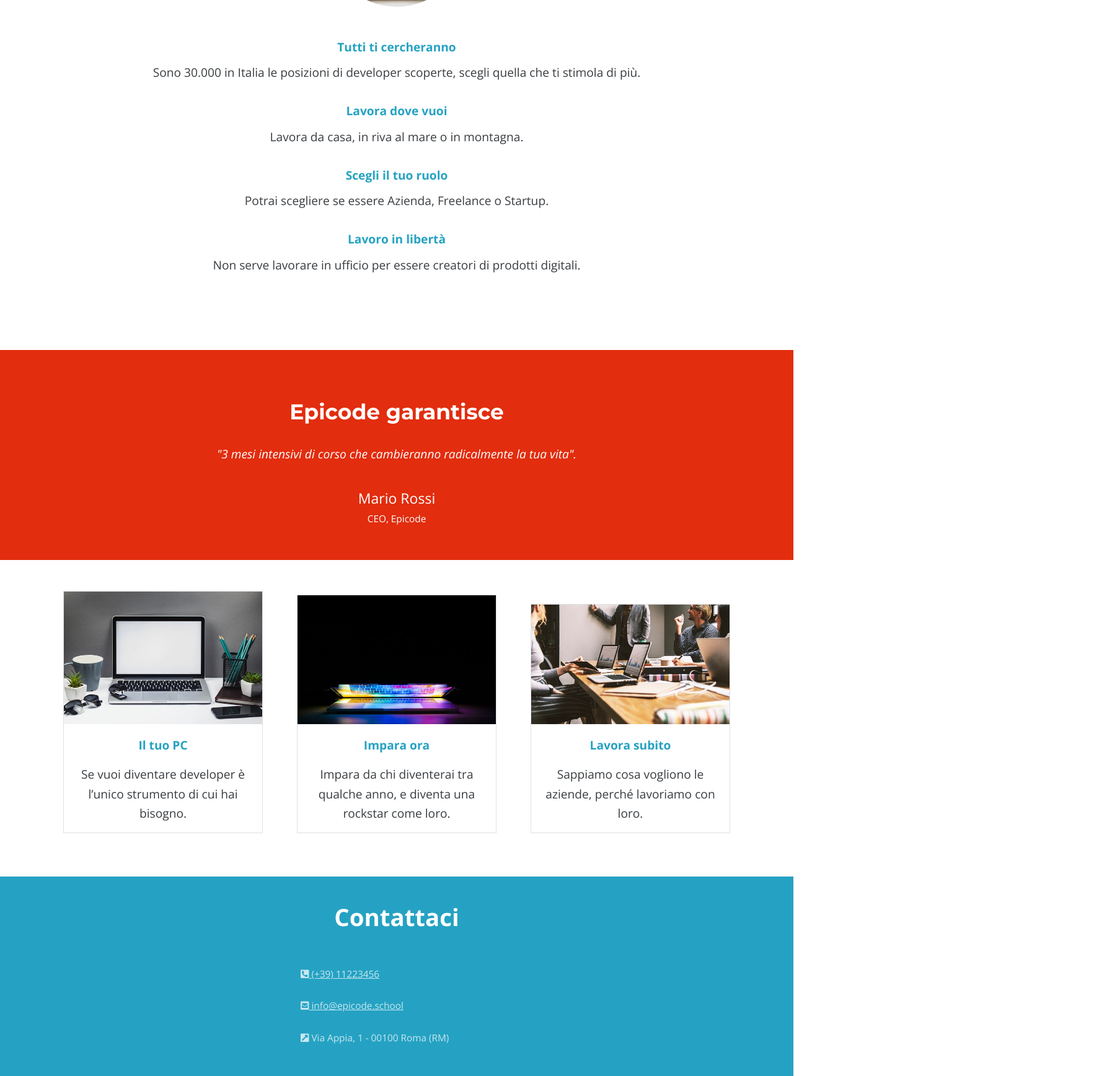
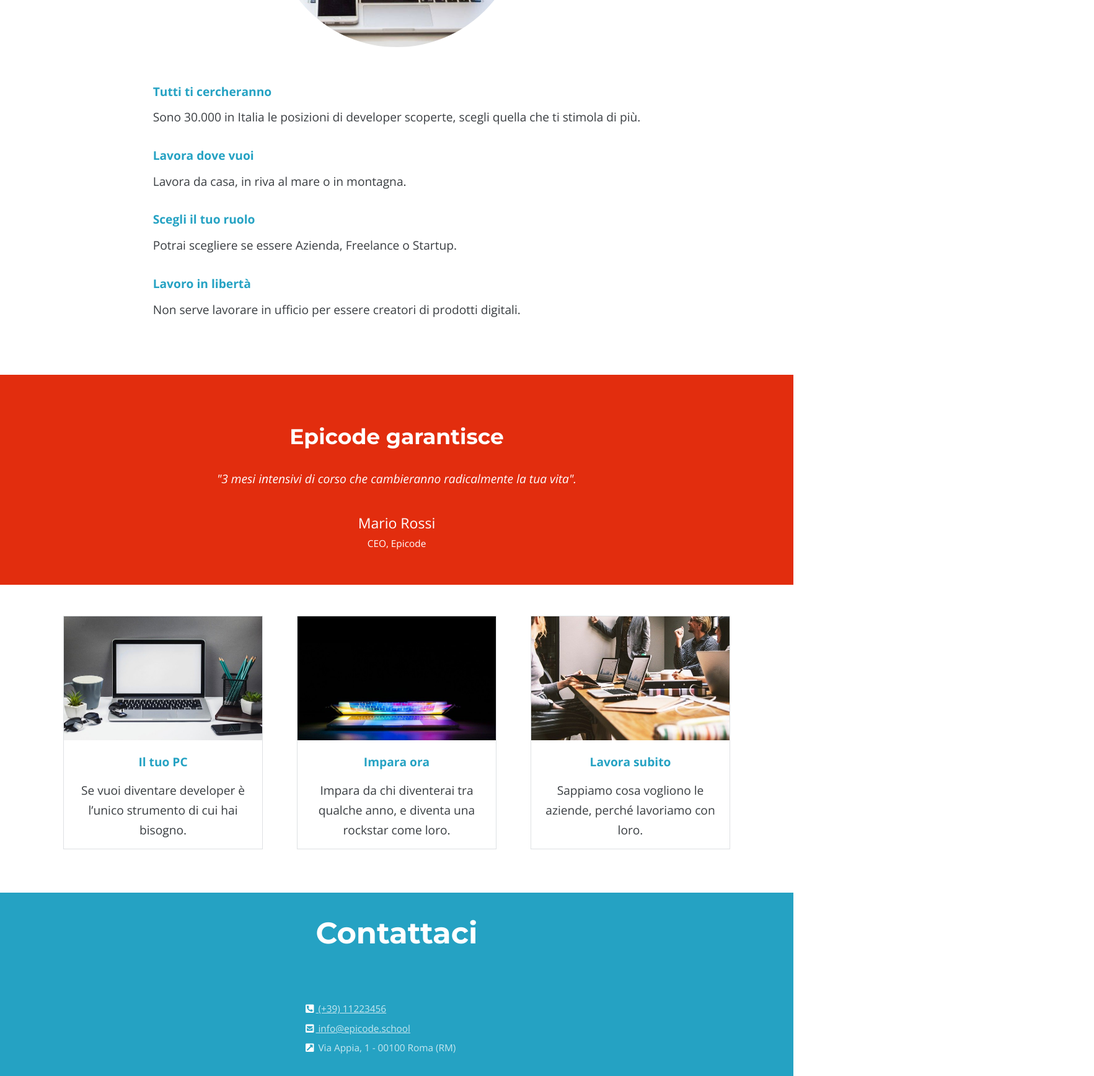
Before and after one commit to frankrys97/U1---W1---D5---Progetto, a plain HTML site: page Desktop/index-desktop.html in a window 1280 px wide. Shown: the part 1060-2797 px from the top of the page at 62% size, 1765 px wide, since content can reach past the window. Drawn offline with nearby package versions, Linux system fonts and the light colour scheme.

Commit message:
extra add final

```diff
--- a/Desktop/css/style-desktop.css
+++ b/Desktop/css/style-desktop.css
@@ -33,7 +33,7 @@
   background-size: cover;
   background-repeat: no-repeat;
   background-position: 0px -10px;
-  margin-bottom: 100px;
+  margin-bottom: 50px;
   padding: 100px;
 }
 
@@ -70,21 +70,23 @@
   margin: 50px 0 50px;
   text-align: center;
 }
-.inline {
+
+.sections {
   display: inline-block;
+  text-align: start;
+  margin: 0 20px;
 }
 
-.main {
-  display: block;
-  margin: 1rem;
-  padding: 2rem 2rem;
-  text-align: center;
+.images {
+  display: inline-block;
+  vertical-align: super;
+  margin: 0 20px;
 }
 
 .text {
-  display: inline;
   margin: 30px 30px;
   display: block;
+  text-align: start;
 }
 
 .text h3 {
@@ -96,16 +98,13 @@
 .text p {
   font-weight: 200;
 }
-.img {
-  text-align: start;
-}
+
 section img {
   border-radius: 50%;
   padding: 10px;
   margin: auto;
-  width: 20%;
+  width: 90%;
   height: auto;
-  text-align: left;
 }
 
 .test {
@@ -143,14 +142,13 @@
   margin: 20px 25px;
   border: 1px solid #dee1e3;
   width: 25%;
-  height: auto;
   display: inline-block;
   padding: 0px;
 }
 
 .articles img {
   width: 100%;
-  height: auto;
+  height: 200px;
   margin-bottom: 10px;
 }
 
@@ -169,38 +167,50 @@
 footer {
   color: #c8e7f0;
   background-color: #25a2c3;
-  text-align: center;
   padding-bottom: 70px;
-}
+  h2 {
+    font-size: 2.5em;
+    padding: 50px 0;
+    font-weight: bold;
+    color: white;
+    text-align: center;
+    font-family: "Montserrat";
+  }
+  a {
+    color: #c8e7f0;
+  }
 
-footer h2 {
-  font-size: 2em;
-  padding: 50px 0;
-  font-weight: bold;
-  color: white;
-  text-align: center;
-}
-
-ul a {
-  color: #c8e7f0;
 }
 
 ul {
   margin-bottom: 40px;
-  text-align: start;
 }
 
 ul a {
-  padding: 10px 0px 10px 485px;
   margin: 0;
   display: block;
   width: 100%;
   font-size: 0.8em;
   list-style-type: none;
+  color: #c8e7f0;
+}
+.list {
+  text-align: center;
+  i {
+    color: white;
+    margin: 3px;
+  }
 }
 
-ul a:nth-child(3) {
-  text-decoration: none;
+.list ul {
+  padding: 0;
+}
+
+.list ul li {
+  display: block;
+  text-align: left;
+  margin: 0 auto;
+  max-width: 300px;
 }
 
 hr {
@@ -212,7 +222,10 @@
   margin-bottom: 40px;
 }
 
-footer small a {
-  color: #c8e7f0;
+.copy {
   text-align: center;
 }
+
+.list a:nth-child(3) {
+  text-decoration: none;
+}
--- a/Desktop/index-desktop.html
+++ b/Desktop/index-desktop.html
@@ -45,13 +45,11 @@
       </div>
     </header>
     <main id="main">
-
       <div class="main">
-        <section class="text">
+        <section class="images">
           <img src="images/notebook.jpg" alt="" />
         </section>
-
-
+        <div class="sections">
           <section class="text">
             <h3>Tutti ti cercheranno</h3>
             <p>
@@ -75,8 +73,9 @@
             </p>
           </section>
         </div>
+      </div>
+      <div>
         <section class="test">
-        <div>
           <h3>Epicode garantisce</h3>
           <p>
             "3 mesi intensivi di corso che cambieranno radicalmente la tua
@@ -84,8 +83,9 @@
           </p>
           <h5>Mario Rossi</h5>
           <small>CEO, Epicode</small>
+        </section>
       </div>
-      </section>
+
       <aside>
         <div class="articles">
           <img src="images/foto1.jpg" alt="Immagine pc" />
@@ -116,28 +116,36 @@
       </aside>
     </main>
     <footer>
+      <div class="contacts">
         <h2>Contattaci</h2>
+      </div>
+      <div class="list">
         <ul>
           <a href="#">
             <li><i class="fas fa-phone-square-alt"></i> (+39) 11223456</li></a
           >
           <a href="#">
-          <li><i class="fas fa-envelope-square"></i> info@epicode.school</li></a
+            <li>
+              <i class="fas fa-envelope-square"></i> info@epicode.school
+            </li></a
           >
           <a href="#">
             <li>
-            <i class="fas fa-external-link-square-alt"></i> Via Appia, 1 - 00100
-            Roma (RM)
-          </li></a
-        >
+              <i class="fas fa-external-link-square-alt"></i> Via Appia, 1 -
+              00100 Roma (RM)
+            </li>
+          </a>
         </ul>
+      </div>
       <div>
         <hr />
       </div>
+      <div class="copy">
         <small>
           <i class="far fa-copyright"></i> 2021. Immagini di
           <a href="https://pixabay.com/it/" target="_blank">Pixabay</a>
         </small>
+      </div>
     </footer>
   </body>
 </html>
```
Lines whose indentation alone changed are shown as unchanged.
